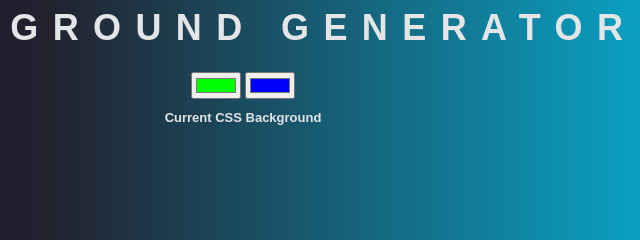
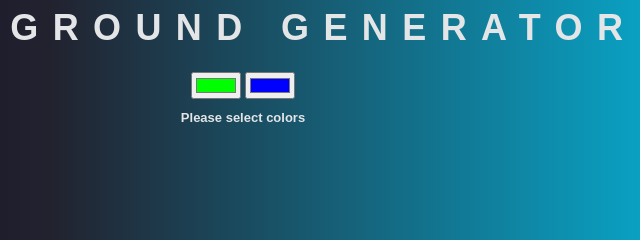
Before and after one commit to 00Danish00/Background-generator, a plain HTML site: page index.html in a window 1280 px wide. Shown: the top 240 px of the page, 397-1037 px from the left. Drawn offline with Linux system fonts and the light colour scheme.

Commit message:
update index.html

```diff
--- a/index.html
+++ b/index.html
@@ -10,7 +10,7 @@
     <h1>Background Generator</h1>
     <input type="color" class="color1" value="#00ff00">
     <input type="color" class="color2" value="#0000ff">
-    <h2>Current CSS Background</h2>
+    <h2>Please select colors</h2>
     <h3></h3>
     <script type="text/javascript" src="Index.js"></script>
 </body>
```
